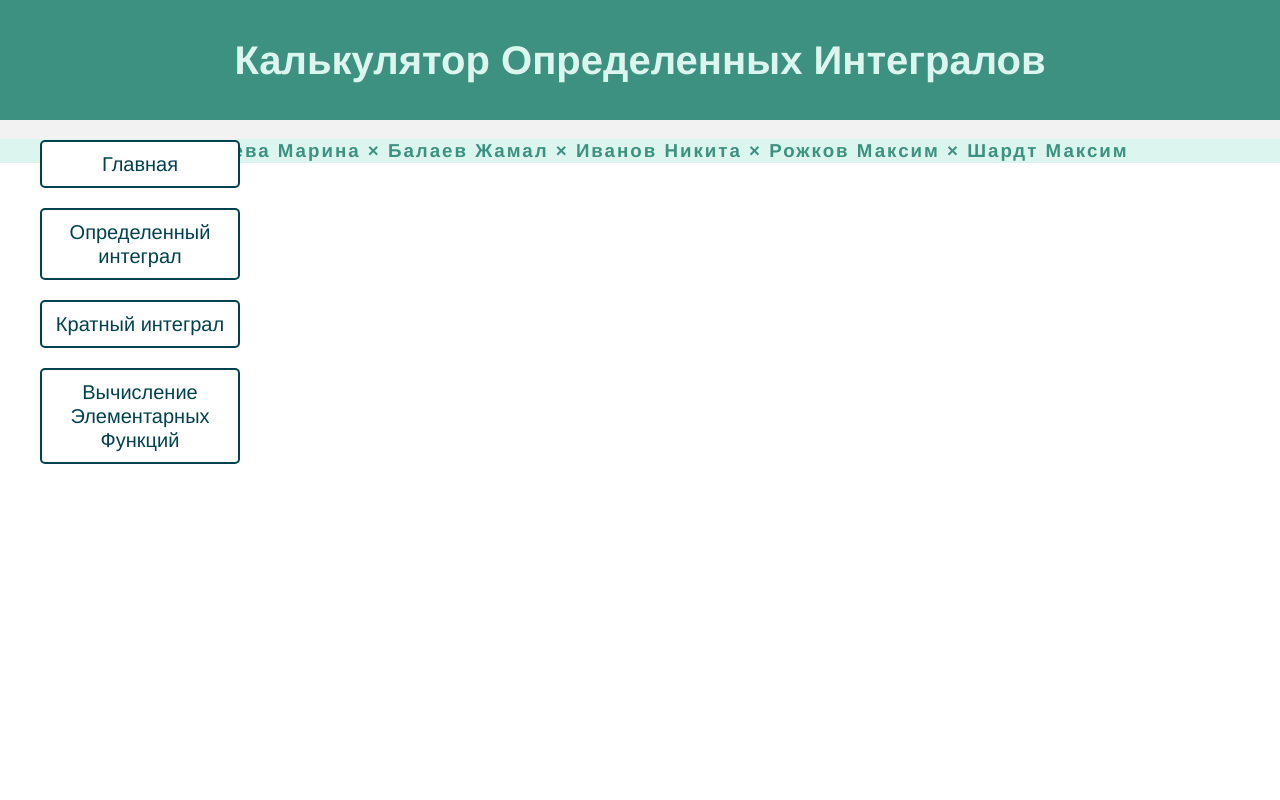
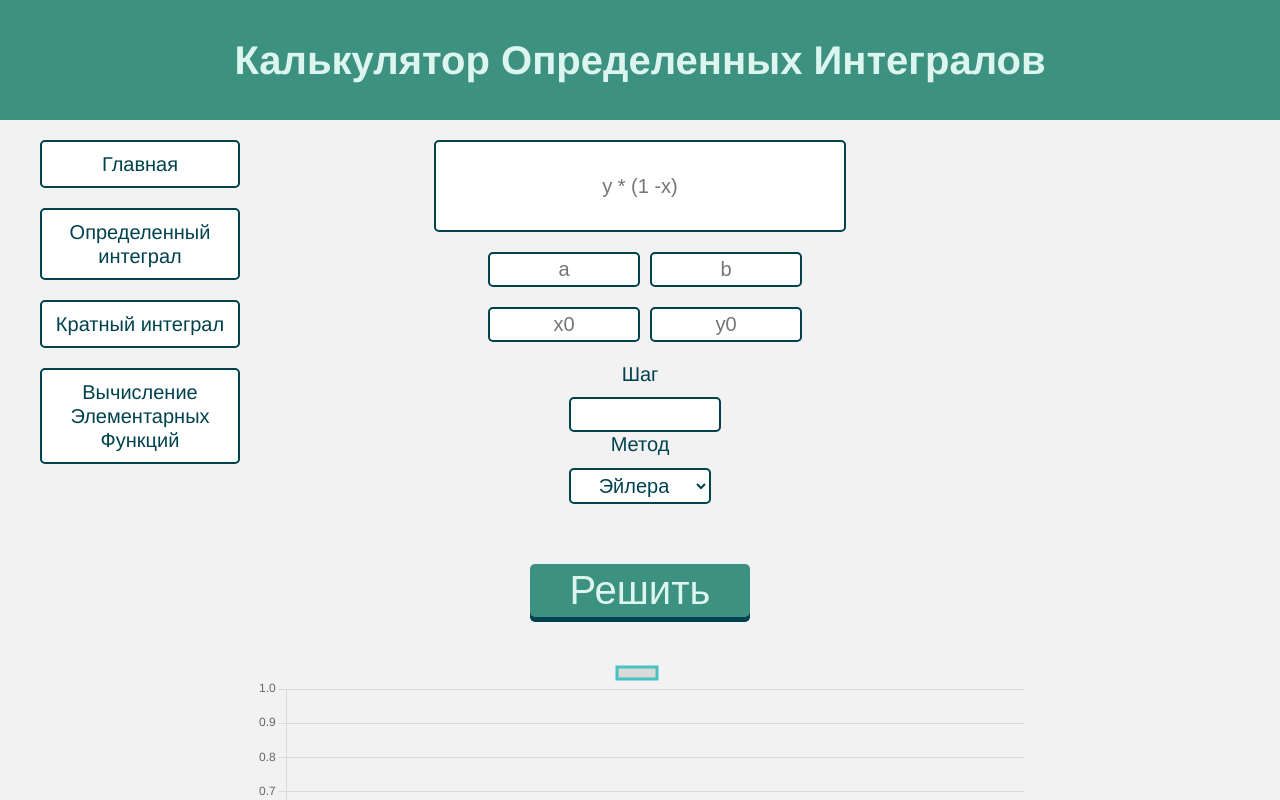
Before and after one commit to mxschardt/integral-calc, a React (Vite) app: page /diff in a window 1280 px wide. Shown: the top 800 px of the page. Built offline with nearby package versions, Linux system fonts and the light colour scheme.

Commit message:
differential euations added

```diff
--- /dev/null
+++ b/lib/DifferentialEuations/differentialEuations.ts
@@ -0,0 +1,49 @@
+export function EulerMethod(
+  a: number,
+  b: number,
+  x0: number,
+  y0: number,
+  n: number,
+  fn: (x: number, y: number) => number
+) {
+  const resX = [x0],
+    resY = [y0];
+  const h = (b - a) / n;
+
+  for (let x = x0, y = y0; x < b - h; x += h) {
+    y += h * fn(x, y);
+    resX.push(Math.round((x + h) * 100) / 100);
+    resY.push(y);
+  }
+
+  return { x: resX, y: resY };
+}
+
+export function RungeKuttaMethod(
+  a: number,
+  b: number,
+  x0: number,
+  y0: number,
+  n: number,
+  fn: (x: number, y: number) => number
+) {
+  const resX = [x0],
+    resY = [y0];
+  const h = (b - a) / n;
+
+  for (let x = x0, y = y0; x < b - h; x += h) {
+    const k1 = h * fn(x, y);
+    const k2 = h * fn(x + h / 2, y + k1 / 2);
+    const k3 = h * fn(x + h / 2, y + k2 / 2);
+    const k4 = h * fn(x + h, y + k3);
+    y += (k1 + 2 * k2 + 2 * k3 + k4) / 6;
+
+    resX.push(Math.round((x + h) * 100) / n);
+    resY.push(y);
+  }
+
+  return { x: resX, y: resY };
+}
+
+const result = EulerMethod(0, 1, 0, 1, 1, (x, y) => y * (1 - x));
+console.log(result.x);
--- a/package.json
+++ b/package.json
@@ -11,8 +11,10 @@
     "test": "vitest"
   },
   "dependencies": {
+    "chartjs": "^0.3.24",
     "mathjs": "^11.3.1",
     "react": "^18.2.0",
+    "react-chartjs-2": "^5.0.1",
     "react-dom": "^18.2.0",
     "react-router-dom": "^6.4.2",
     "typescript": "^4.8.4"
--- a/src/App.tsx
+++ b/src/App.tsx
@@ -1,5 +1,6 @@
 import { Routes, Route } from 'react-router-dom';
 import Layout from './components/Layout/Layout';
+import Differentials from './pages/Differentials';
 import Elementary from './pages/Elementary';
 import Integral from './pages/Integral';
 import Main from './pages/Main';
@@ -13,6 +14,7 @@ function App() {
         <Route path="/define-integral" element={<Integral />} />
         <Route path="/multiple-integral" element={<MultiplyIntegral />} />
         <Route path="/elementary-fn" element={<Elementary />} />
+        <Route path="/diff" element={<Differentials />} />
       </Routes>
     </Layout>
   );
--- /dev/null
+++ b/src/pages/Differentials.tsx
@@ -0,0 +1,132 @@
+import { Line } from 'react-chartjs-2';
+import { Chart, CategoryScale } from 'chart.js/auto';
+import { FormEvent, useState } from 'react';
+import SolveBtn from '../components/SolveBtn/SolveBtn';
+import {
+  EulerMethod,
+  RungeKuttaMethod,
+} from '../../lib/DifferentialEuations/differentialEuations';
+import { all, create } from 'mathjs';
+
+function Differentials() {
+  const [equation, setEquation] = useState('');
+  const [method, setMethod] = useState('euler');
+  const [limitA, setLimitA] = useState('');
+  const [limitB, setLimitB] = useState('');
+  const [step, setStep] = useState('');
+  const [x0, setX0] = useState('');
+  const [y0, setY0] = useState('');
+  const [data, setData] = useState<number[]>([]);
+  const [labels, setLabels] = useState<number[]>([]);
+  const [graphLabel, setGraphLabel] = useState('');
+
+  const math = create(all, {});
+
+  const solveEquation = (e: FormEvent) => {
+    e.preventDefault();
+
+    const fn = (x: number, y: number) => math.evaluate(equation, { x, y });
+
+    const { x, y } =
+      method === 'euler'
+        ? EulerMethod(+limitA, +limitB, +x0, +y0, +step, fn)
+        : RungeKuttaMethod(+limitA, +limitB, +x0, +y0, +step, fn);
+
+    setData(y);
+    setLabels(x);
+    setGraphLabel(equation);
+  };
+  Chart.register(CategoryScale);
+  const graphData = {
+    labels,
+    datasets: [
+      {
+        label: graphLabel,
+        data,
+        fill: false,
+        borderColor: 'rgb(75, 192, 192)',
+        tension: 0.1,
+      },
+    ],
+  };
+  return (
+    <form onSubmit={(e) => solveEquation(e)} className="main">
+      <div>
+        <div className="equation-result">
+          <input
+            type="text"
+            className="equation input"
+            placeholder="y * (1 -x)"
+            required
+            onChange={(e) => setEquation(e.target.value)}
+          />
+        </div>
+        <div className="equation-result">
+          <input
+            type="number"
+            className="input"
+            step="0.001"
+            required
+            placeholder="a"
+            onChange={(e) => setLimitA(e.target.value)}
+          />
+          <input
+            type="number"
+            className="input"
+            step="0.001"
+            required
+            placeholder="b"
+            onChange={(e) => setLimitB(e.target.value)}
+          />
+        </div>
+        <div className="equation-result">
+          <input
+            type="number"
+            className="input"
+            step="0.001"
+            required
+            placeholder="x0"
+            onChange={(e) => setX0(e.target.value)}
+          />
+          <input
+            type="number"
+            className="input"
+            step="0.001"
+            required
+            placeholder="y0"
+            onChange={(e) => setY0(e.target.value)}
+          />
+        </div>
+        <div className="equation-result">
+          <label>
+            Шаг
+            <input
+              type="number"
+              className="input"
+              step="0.001"
+              required
+              onChange={(e) => setStep(e.target.value)}
+            />
+          </label>
+          <label htmlFor="method">
+            Метод
+            <select
+              name="method"
+              id="method"
+              className="input select"
+              required
+              onChange={(e) => setMethod(e.target.value)}
+            >
+              <option value="euler">Эйлера</option>
+              <option value="runge">Рунге-Кутта</option>
+            </select>
+          </label>
+        </div>
+      </div>
+      <SolveBtn />
+      <Line data={graphData} options={{ responsive: true }}></Line>
+    </form>
+  );
+}
+
+export default Differentials;
```
Also changed, not shown: 1 other file (tests, documents, lock files or other folders).
